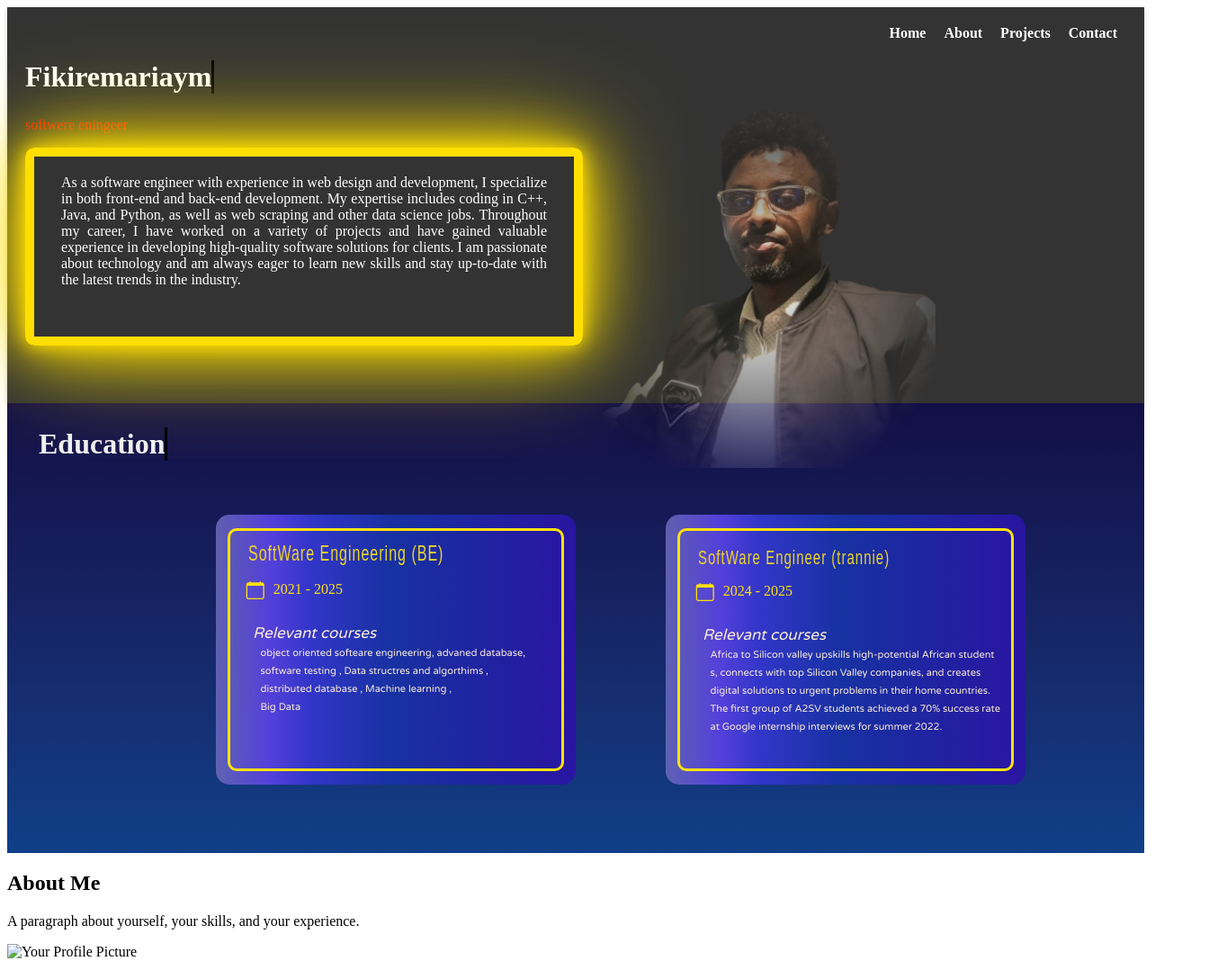
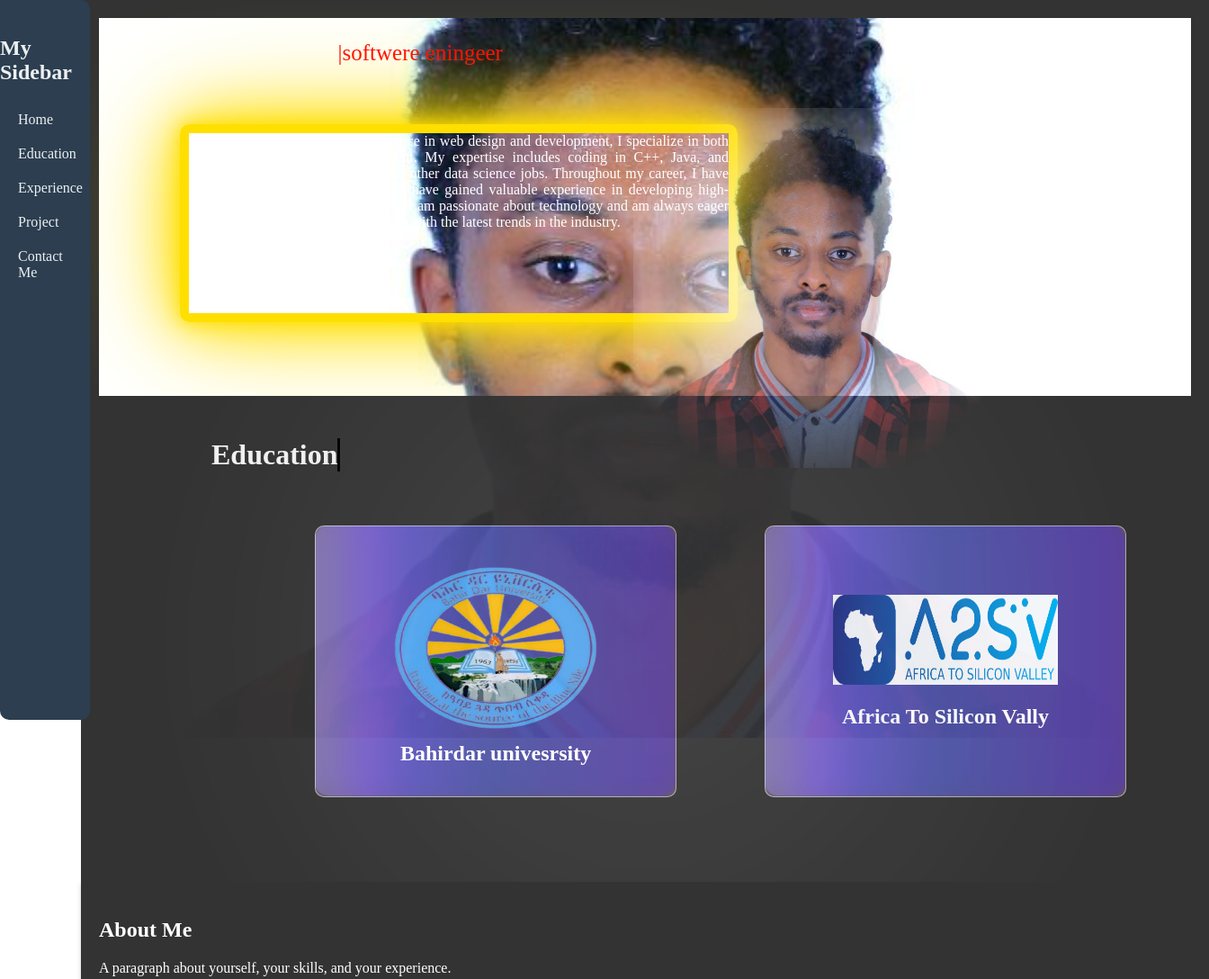
Before and after one commit to Fikiremariyam/rae-html-and-css-protfolio, a plain HTML site: page index.html in a window 1280 px wide. Shown: the top 1088 px of the page at 90% size, 1344 px wide, since content can reach past the window. Drawn offline with nearby package versions, Linux system fonts and the light colour scheme; files whose address does not match are found by name; a web font is replaced by a local one.

Commit message:
side bar

```diff
--- a/index.css
+++ b/index.css
@@ -1,13 +1,68 @@
 
 @import url('https://fonts.googleapis.com/css2?family=Roboto:wght@400;700&display=swap');
 @import url('https://fonts.googleapis.com/css2?family=Anton+SC&display=swap');
-header {
+
+
+body{
+  position: absolute;
+  height: 100%;
+  width: 98%;
+  margin-top: 0px;
+  margin-right: 0px;
+  margin-left: 90px;
+}
+section {
     background-color: #333; /* Dark background color */
     color: #fff; /* White text color */
     padding: 20px;
     box-shadow: 0px 2px 5px rgba(0, 0, 0, 0.2); /* Subtle shadow */
     height: 400px;
 }
+.content-container{
+  margin-left: 90px;
+  scroll-margin-left:100px;
+
+}
+.sidebar {
+  width: 100px; /* Sidebar width */
+  height: 95vh; /* Full height */
+  background-color: #2c3e50; /* Dark background color */
+  color: #ecf0f1; /* Light text color */
+  position: fixed; /* Fixed position on the left */
+  display:block;
+
+  flex-direction: column;  /* Aligns items vertically */
+
+  left: 0;
+  top: 0;
+  overflow-y: auto; /* Scrollable if content overflows */
+  padding: 20px 0;
+  border-radius: 0px 10px 10px 10px;
+  margin-right: 5px;
+  z-index: 15;
+
+}
+.spacer {
+  align-self: flex-start;
+  justify-self: flex-start;
+
+
+}
+
+.sidebar h2 {
+  margin-bottom: 20px;
+}.sidebar a {
+  display: block; /* Make links take full width */
+  color: #ecf0f1;
+  text-decoration: none;
+  padding: 10px 20px;
+  transition: background 0.3s ease;
+  z-index: 15;
+}.sidebar a:hover {
+  background-color: #34495e; /* Hover effect */
+}
+
+
 .prfilepic{
   right:240px ;
   top:120px; position: absolute;
@@ -20,37 +75,13 @@ header {
 
 
 }
-  nav ul {
-    list-style-type: none;
-    margin: 0;
-    padding: 0;
-    display: flex;
-    justify-content: right;
-  }
-
-  nav li {
-    margin: 0 10px; /* Adjust spacing between nav items */
-  }
-
-  nav a {
-    color: #fff;
-    text-decoration: none;
-    font-weight: bold;
-    transition: color 0.3s ease-in-out; /* Smooth color transition on hover */
-  }
-
-  nav a:hover {
-    color: #f0f0f0; /* Lighter color on hover */
-  }
-
 #home {
   background-image: url('C:\Users\woldu\OneDrive\Desktop\portfolio using html and css only\profile.jpg'); /* Replace with your desired background image */
   background-size: cover;
   background-position: center;
   height: 100vh;
   display: flex;
-    justify-content: center;
-    align-items: center;
+
   color: #fff; /* White text color for better visibility on dark backgrounds */
 }
 
@@ -63,25 +94,30 @@ header {
     animation: typing 4s steps(30, end), blink 0.6s step-end infinite;
     animation-play-state: paused; /* Pause animation initially */
   }
+  .name{
+    margin-bottom: 15px;display: flex;
+  }
+  .name p{
+    margin-left: 20px;
+    position:static;
+    color: red;margin-left: 20px;
 
-  .name p{
-    margin-top: 0px;
-    color: red;
+    font-size: 25px;
   }
-  /* Typing effect */
+
   @keyframes typing {
     from { width: 0; }
     to { width: 10%; }
   }
 
-  /* Cursor blink effect */
+
   @keyframes blink {
     50% { border-color: transparent; }
   }
-  /**/
 
 
 .discription {
+  margin-top: 25px;
     text-align: justify;
     width: 600px;
     height: 200px;
@@ -92,15 +128,6 @@ header {
     animation: glow 2s infinite ease-in-out;
     }
 
-  .background{
-    margin-top: 10px;
-    margin-left: 20px;
-    padding: 10px;
-    border-radius: 50px;
-    height: 100%;
-    width: 90%;
-    border-radius: 20px;
-  }
 
 @keyframes glow {
     0% {
@@ -109,22 +136,21 @@ header {
     50% {
          box-shadow: 0 0 20px #ffdf00, 0 0 60px #ffdf00, 0 0 120px #ffdf00;
     }
-    100% {
+    80% {
            box-shadow: 0 0 10px #ffdf00, 0 0 20px #ffdf00, 0 0 40px #ffdf00;
     }
     }
 .horizontal-container{
     display:inline-flex;
 
-
 }
 
 .education{
-    background-image: linear-gradient(to top, #0f3f88, #153277, #162666, #151a56, #120f46);
+  background-color: #333; /* Dark background color */
+  mask-image: radial-gradient(circle, rgba(8, 7, 7, 0.922) 6%, rgb(0, 0, 0) 80%);
   height: 500px;
-    mask-image: linear-gradient(rgba(0, 0, 0, 1) 40%) ;
-    z-index: 15;
 }
+
 
 .education_title{
   color: #f0f0f0;
@@ -133,21 +159,20 @@ header {
   animation-play-state: paused; /* Pause animation initially */
 }
 .education_body{
-  margin: auto;
-  justify-content: center;
+  margin-left: 100px;
   align-items: center;
   display: flex;
-  align-self: center;
+  gap: 50px;
 
 }
 .education_1{
+  margin-left: 50px;
 
   position: relative;
   background: linear-gradient(90deg, rgba(104,104,185,0.891281512605042) 0%, rgba(84,64,218,1) 15%, rgba(50,54,200,1) 26%, rgba(23,49,162,1) 49%, rgba(42,21,162,0.9837184873949579) 100%);
 
   width: 400px;
-  margin-top: 30px;;
-  margin-left: 100px;
+  margin-top: 30px;
   margin-bottom: 100pX;
   text-align: center;
   border-radius: 15px;
@@ -171,8 +196,6 @@ header {
 
 .front {
 
-  transform: rotateY(180deg);
-
   justify-content: center;
   align-items: center;
   background: rgba(203, 166, 166, 0.3); /* Semi-transparent background */
@@ -181,6 +204,9 @@ header {
 }
 
 .back {
+
+  transform: rotateY(180deg);
+
   position: absolute;
   justify-content: center;
   border-radius: 10px;
--- a/index.html
+++ b/index.html
@@ -3,42 +3,53 @@
     <link href="https://fonts.googleapis.com/icon?family=Material+Icons" rel="stylesheet">
     <link href="https://cdn.jsdelivr.net/npm/bootstrap-icons/font/bootstrap-icons.css" rel="stylesheet">
     <link href="https://fonts.googleapis.com/css2?family=Varela+Round&display=swap" rel="stylesheet">
+    <link rel="stylesheet" href="index.css">
 
-<head>
-    <link rel="stylesheet" href="index.css">
-</head>
 
-<body>
-    <header>
+<body> <!-- Sidebar -->
+    <div class="sidebar">
+        <h2>My Sidebar</h2>
+        <div class="spacer"></div>
+            <div class="sidebar-menu">
+                <a href="#home">Home</a>
+                <a href="#education">Education</a>
+                <a href="#Services">Experience</a>
+                <a href="#contact">Project</a>
+                <a href="#contact">Contact Me</a>
+            </div>
+      </div>
+    <section>
+        <div id="home" class="home">
+            <div class="content-container">
+
                 <div>
-            <img class="prfilepic" src="photo_2023-11-13_15-55-22-removebg-preview.png" > </div>
+                    <img class="prfilepic" src="profile.jpg" >
                 </div>
-        <nav>
-            <ul>
-                <li><a href="#home1">Home</a></li>
-                <li><a href="#about">About</a></li>
-                <li><a href="#projects">Projects</a></li>
-                <li><a href="#contact">Contact</a></li>
-            </ul>
-        </nav>
 
                 <div class="name">
-            <h1>Fikiremariaym</h1>
-            <p>softwere eningeer</p>
+                    <h2>Fikiremariaym</h1>
+                    <p> |softwere eningeer</p>
                 </div>
+
                 <div class="horizontal-container">
 
                     <div class="discription ">
-            <div class="background">
+                            <div class="education-background">
                             As a software engineer with experience in web design and development, I specialize in both front-end and back-end development. My expertise includes coding in C++, Java, and Python, as well as web scraping and other data science jobs. Throughout my career, I have worked on a variety of projects and have gained valuable experience in developing high-quality software solutions for clients. I am passionate about technology and am always eager to learn new skills and stay up-to-date with the latest trends in the industry.
                             </div>
                     </div>
 
+                </div>
+
+            </div>
+
         </div >
+    </section>
 
-    </header>
+    <section id="education" class = "education">
 
-    <section id="education " class = "education">
+        <div class="content-container education1 ">
+
             <h1 class ="education_title ">Education  </h1>
 
             <div class="education_body">
@@ -60,14 +71,13 @@
                         <div class="outline ">
 
                             <p class="study-field ">SoftWare Engineering (BE) </p>
+
                             <div class="duration">
 
                                 <i class="bi bi-calendar"  ></i>
 
                                 <p class="date_duration">2021 - 2025</p>
                             </div>
-
-
 
                             <br>
                             <p class=" relevant " style=" margin-top: -5px; margin-left:25px; justify-self: left; font-size:17px; color: antiquewhite;font-family: 'Varela Round', sans-serif; font-style:italic;">Relevant courses </p>
@@ -124,16 +134,15 @@
                     </div>
 
                     </div>
-
+                </div>
 
             </div>
-
-
-
+        </div>
 
     </section>
 
-    <section id="about">
+
+    <section id="Services ">
         <h2>About Me</h2>
         <p>A paragraph about yourself, your skills, and your experience.</p>
         <img src="your-profile-pic.jpg" alt="Your Profile Picture">
--- a/index.js
+++ b/index.js
@@ -1,4 +1,5 @@
-  document.addEventListener('DOMContentLoaded', () => {
+/// the typing effect  of the header
+document.addEventListener('DOMContentLoaded', () => {
     const typingEffectElements = document.querySelectorAll('h1,.education_title'); // Select h1 and p elements with the class typing-effect
 
     const observer = new IntersectionObserver(
```
Lines whose indentation alone changed are shown as unchanged.
